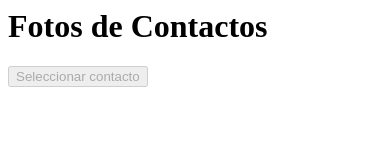
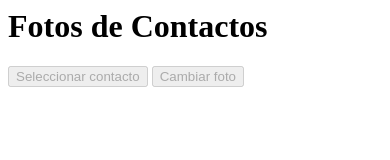
Before and after one commit to ignaciohita/fotosContactos, a website: page www/index.html in a window 390 px wide. Drawn offline with Linux system fonts and the light colour scheme; some packages are replaced by stand-ins of ours.

Commit message:
Initial commit

```diff
--- a/www/index.html
+++ b/www/index.html
@@ -11,6 +11,7 @@
 <body onload="inicioAplicacion()">
     <h1>Fotos de Contactos</h1>
     <button id="botonSeleccionarContacto" disabled="true" onClick="seleccionarContacto()">Seleccionar contacto</button>
+    <button id="botonCambiarFoto" disabled="true" onClick="cambiarFoto()">Cambiar foto</button>
     <img id="fotoContacto"></img>
 </body>
 
--- a/www/js/main.js
+++ b/www/js/main.js
@@ -1,3 +1,4 @@
+var contactoActual;
 var contactoActual;
 
 function seleccionarContacto() {
@@ -7,6 +8,7 @@ function seleccionarContacto() {
         if (contactoSeleccionado.photos && contactoSeleccionado.photos.length > 0) {
             contactoActual = contactoSeleccionado;
             document.getElementById("fotoContacto").src = contactoSeleccionado.photos[0].value;
+            document.getElementById("botonCambiarFoto").disabled = false;
         } else {
             navigator.notification.alert("El contacto que has seleccionado no tiene foto");
         }
@@ -15,11 +17,26 @@ function seleccionarContacto() {
     });
 }
 
+function cambiarFoto() {
+    "use strict";
+
+    navigator.camera.getPicture(function (imagen) {
+        document.getElementById("fotoContacto").src = imagen;
+        contactoActual.photos[0].value = imagen;
+
+        contactoActual.save();
+    }, function (error) {
+        navigator.notification.alert("Hubo un error al tomar la foto: " + error.code);
+    }, {
+        targetWidth: 720,
+        targetHeight: 720
+    });
+}
+
 function dispositivoListo() {
     "use strict";
 
     document.getElementById("botonSeleccionarContacto").disabled = false;
-
 }
 
 function inicioAplicacion() {
```
Also changed, not shown: config.xml (+4 -3 lines).
